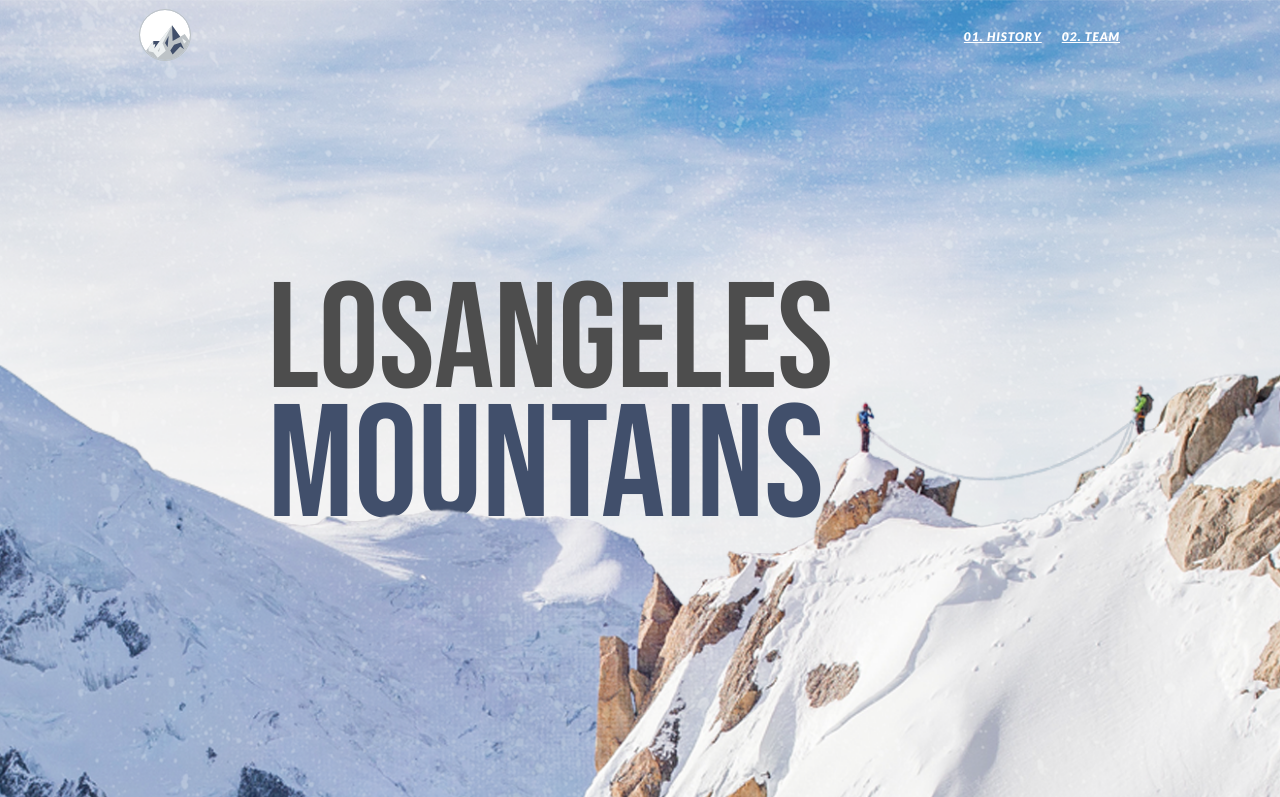
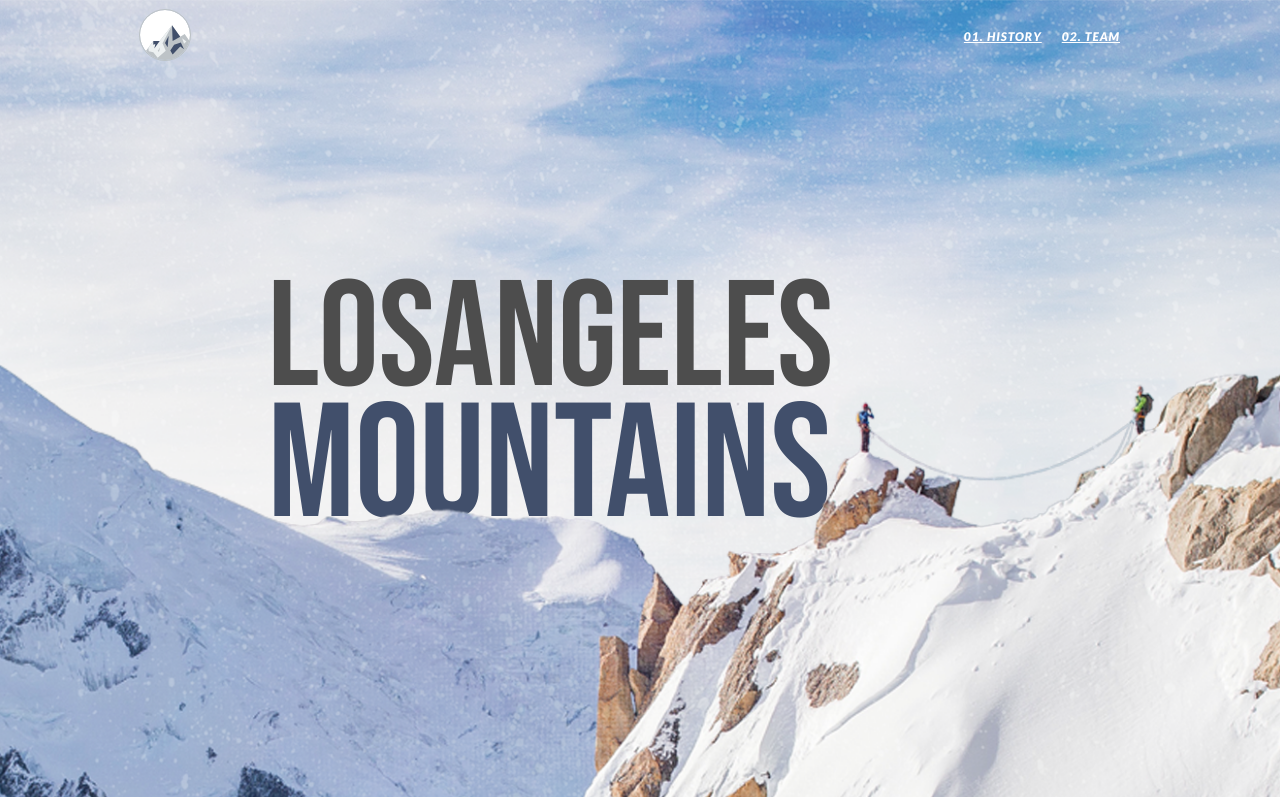
Before and after one commit to naimeramirez/ct-skilltest, a website: page index.html in a window 1280 px wide. Shown: the top 797 px of the page. Drawn offline with Linux system fonts and the light colour scheme.

Commit message:
font size

```diff
--- a/css/ct-skilltest.css
+++ b/css/ct-skilltest.css
@@ -75,7 +75,7 @@ html {
 }
 
 .hero-title2 {
-    font-size: 160px;
+    font-size: 162px;
     color: #414f6b;
 }
 
```
